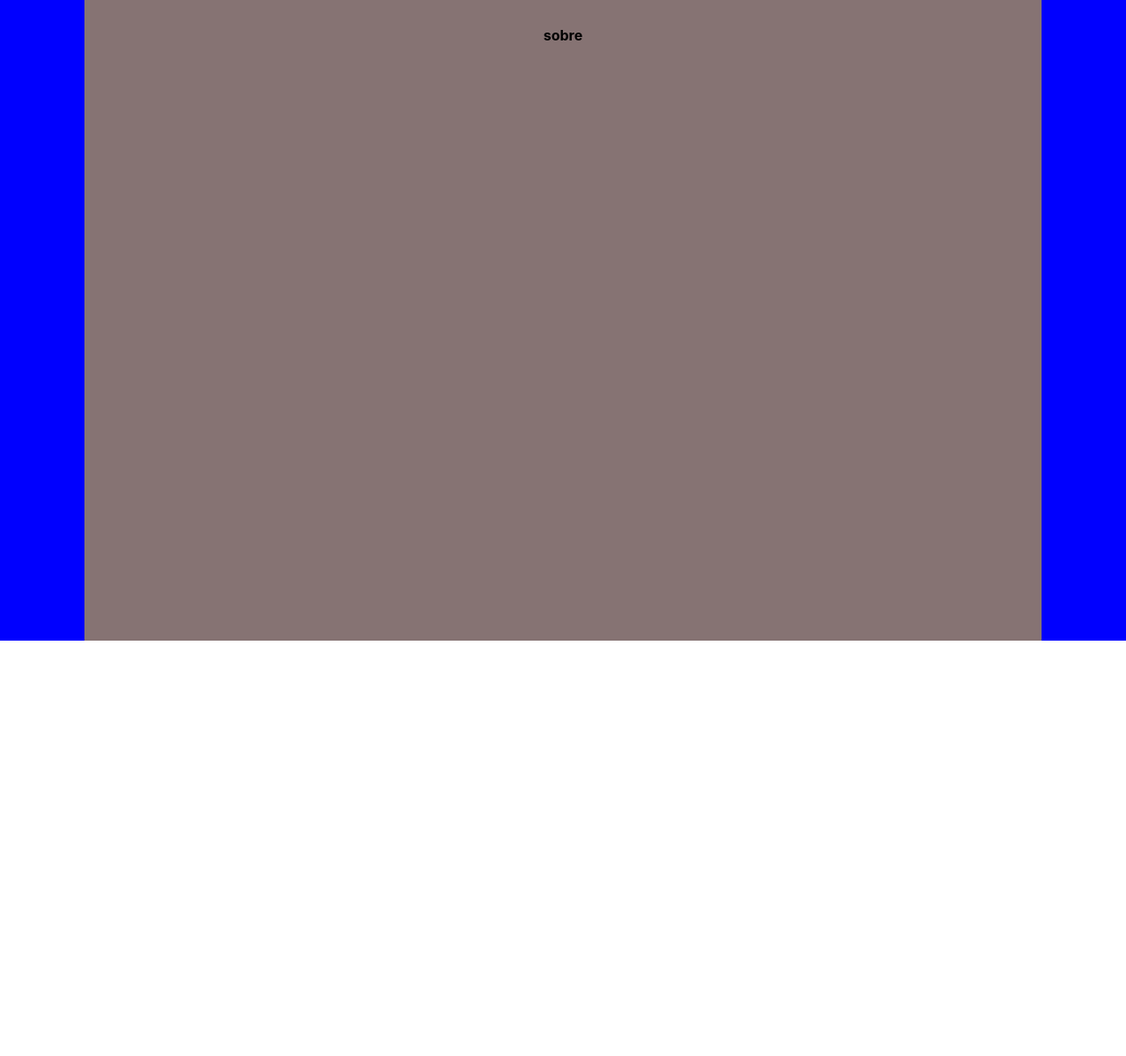
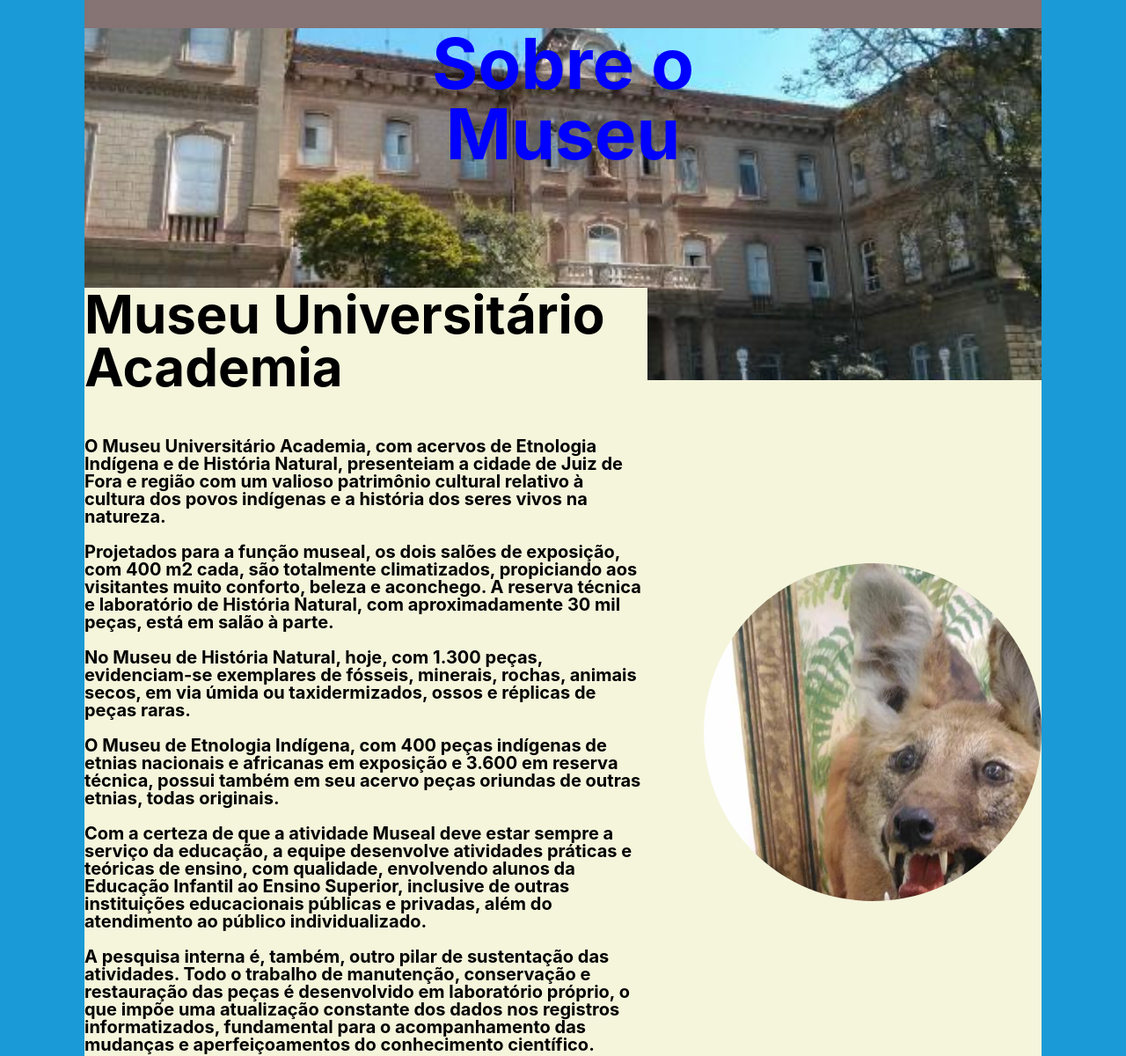
Before and after one commit to reisrafaell/museu-project-react, a React app: page /sobre in a window 1280 px wide. Shown: the part 72-1272 px from the top of the page at 88% size. Before the commit the page ends 800 px from the top, so only its background shows below. Built offline with nearby package versions, Linux system fonts and the light colour scheme.

Commit message:
feature: adding page sobre

```diff
--- a/src/views/contato/contato.scss
+++ b/src/views/contato/contato.scss
@@ -3,7 +3,8 @@
     justify-content: center;
     width: 100vw;
     height: 100vh;
-    background: blue;
+    background: rgba(26, 154, 214, 255);
+
     section{
         display: flex;
         flex-direction: column;
--- a/src/views/sobre/sobre.jsx
+++ b/src/views/sobre/sobre.jsx
@@ -5,11 +5,53 @@ import './sobre.scss'
 const Sobre = () => {
     return (
         <div className="sobrePage">
-               <section>
+            <section>
 
-           <Header/>
+                <Header/>
 
-          <h1>sobre</h1>
+                <section className='front'>
+                    <div>
+                        <icone></icone>
+                        <div className='title'>
+                            <h1> Sobre o</h1>
+                            <h1> Museu</h1>
+                        </div>
+                    </div>
+                </section>
+
+                <section className='content'>
+                    <div className='body_text'>
+                        <h1>
+                            Museu Universitário Academia
+                        </h1>
+                        <h2>
+                            <p>O Museu Universitário Academia, com acervos de Etnologia Indígena e de História Natural, presenteiam a cidade de Juiz de Fora e região com um valioso patrimônio cultural relativo à cultura dos povos indígenas e a história dos seres vivos na natureza.</p>
+
+                            <p>Projetados para a função museal, os dois salões de exposição, com 400 m2 cada, são totalmente climatizados, propiciando aos visitantes muito conforto, beleza e aconchego. A reserva técnica e laboratório de História Natural, com aproximadamente 30 mil peças, está em salão à parte.</p>
+
+                            <p>No Museu de História Natural, hoje, com 1.300 peças, evidenciam-se exemplares de fósseis, minerais, rochas, animais secos, em via úmida ou taxidermizados, ossos e réplicas de peças raras.</p>
+
+                            <p>O Museu de Etnologia Indígena, com 400 peças indígenas de etnias nacionais e africanas em exposição e 3.600 em reserva técnica, possui também em seu acervo peças oriundas de outras etnias, todas originais.</p>
+
+                            <p>Com a certeza de que a atividade Museal deve estar sempre a serviço da educação, a equipe desenvolve atividades práticas e teóricas de ensino, com qualidade, envolvendo alunos da Educação Infantil ao Ensino Superior, inclusive de outras instituições educacionais públicas e privadas, além do atendimento ao público individualizado.</p>
+
+                            <p>A pesquisa interna é, também, outro pilar de sustentação das atividades. Todo o trabalho de manutenção, conservação e restauração das peças é desenvolvido em laboratório próprio, o que impõe uma atualização constante dos dados nos registros informatizados, fundamental para o acompanhamento das mudanças e aperfeiçoamentos do conhecimento científico.</p>
+
+                            <p>Abertos à comunidade para visitação permanente, os Museus cumprem um papel de importância social. As visitas são gratuitas e monitoradas por profissionais devidamente preparados e qualificados. Ponto de referência cultural na cidade de Juiz de Fora e região, os dois salões recebem anualmente um público médio de 2 mil pessoas.</p>
+                        </h2>
+
+
+
+                    </div>
+
+                    <div className='rightside'>
+
+
+                    </div>
+
+                </section>
+
+
             </section>
         </div>
     );
--- a/src/views/sobre/sobre.scss
+++ b/src/views/sobre/sobre.scss
@@ -2,8 +2,8 @@
     display: flex;
     justify-content: center;
     width: 100vw;
-    height: 100vh;
-    background: blue;
+    height: 100%;
+    background: rgba(26, 154, 214, 255);
 
     section{
         display: flex;
@@ -14,6 +14,70 @@
         background: rgb(134, 115, 115);
 
 
+        .front{
+            width: 85vw;
+            height: 50vh;
+            background-image: url("../../assets/fachada.jpg");
+            background-position: center;
+            background-size: 100%;
+            background-repeat: no-repeat;
+
+
+            .title{
+                display: flex;
+                flex-direction: column  ;
+                align-items: center;
+
+                font-size: 5rem;
+                color: blue;
+            }
+
+        }
+
+    }
+    .content{
+        display: flex;
+        align-items: center;
+        flex-direction: row;
+        justify-content: space-between;
+        width: 85vw;
+        height: 100vh;
+        background-color: beige;
+
+
+        .body_text{
+            display: flex;
+            flex-direction: column  ;
+
+            color: white;
+            width: 50vw;
+            background-color: beige;
+
+
+            h1{
+                color: black;
+                font-size: 60px;
+                margin-bottom: 30px;
+            }
+
+            h2{
+                color: black;
+                font-size: 20px;
+
+                p{
+                    margin-top: 20px;
+                }
+            }
+
+        }
+
+        .rightside{
+            width: 30vw;
+            height: 30vw;
+            border-radius: 50%;
+            background-image: url("../../assets/sobreaside.jpeg");
+        }
+
 
     }
 }
--- a/src/views/visit/visit.scss
+++ b/src/views/visit/visit.scss
@@ -3,7 +3,8 @@
     justify-content: center;
     width: 100vw;
     height: 100vh;
-    background: blue;
+    background: rgba(26, 154, 214, 255);
+
     section{
         display: flex;
         flex-direction: column;
```
Also changed, not shown: src/assets/fachada.jpg (added), src/assets/sobreaside.jpeg (renamed from src/assets/WhatsApp Image 2020-11-13 at 11.41.42.jpeg).
